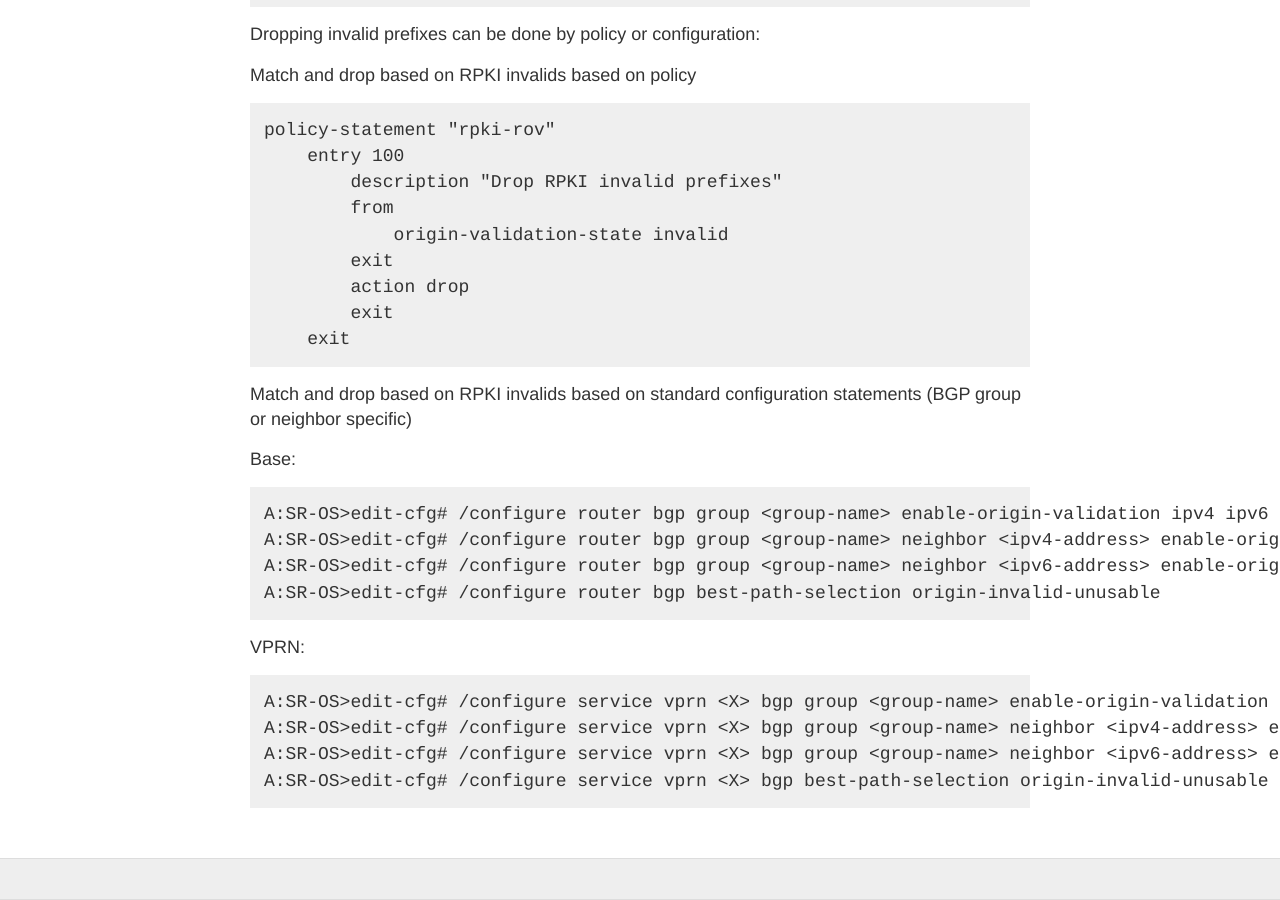
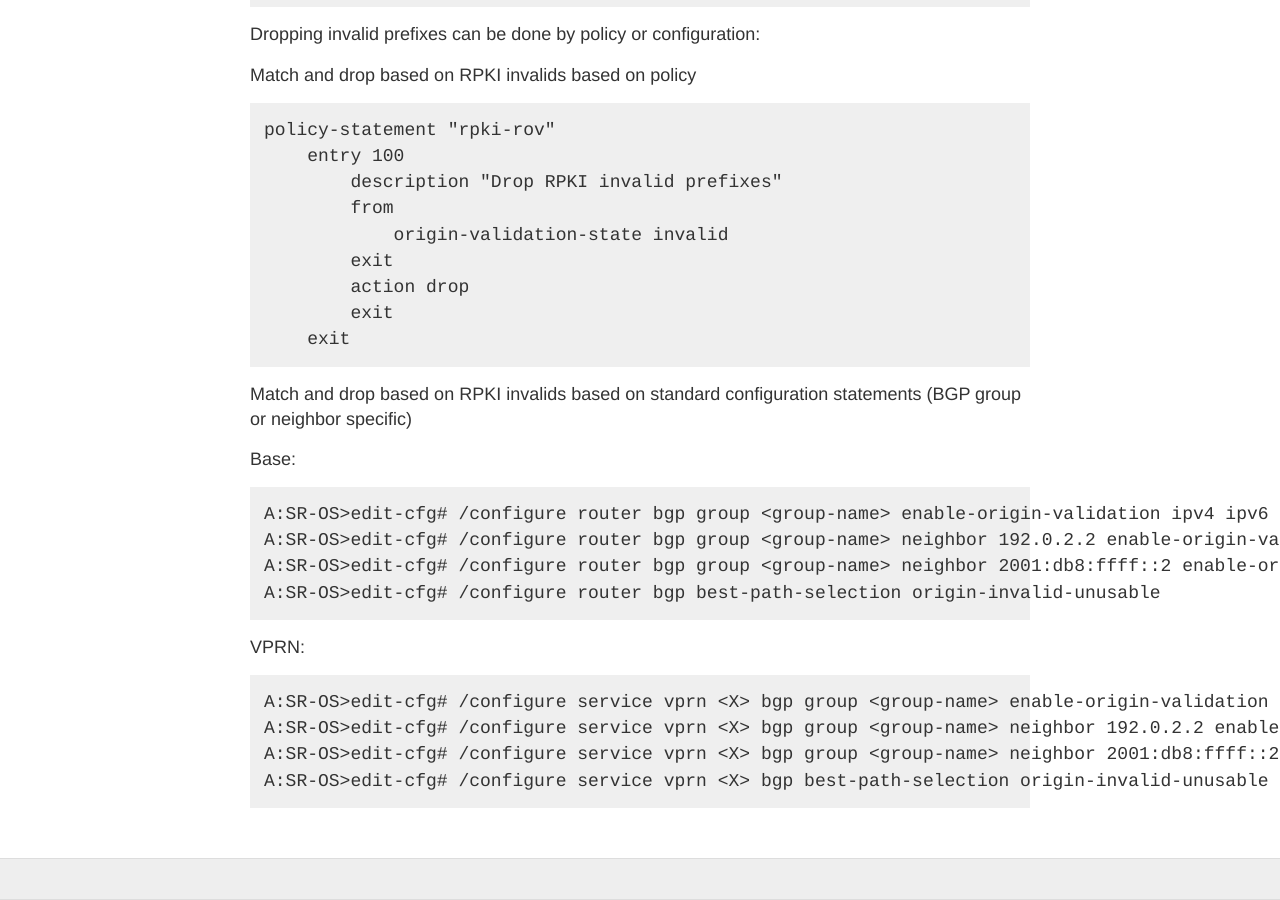
Before and after one commit to NLNOG/bgpfilterguide, a Jekyll site: the page built from guides/reject_invalids.md, in a window 1280 px wide and 900 px high, scrolled down 6124 px. Built offline with Jekyll 4.4.1, drawn with Linux system fonts in a browser that asks for light colours; some of the changed text lies outside the part shown.

Commit message:
unify and fix IPs

````diff
--- a/guides/reject_invalids.md
+++ b/guides/reject_invalids.md
@@ -196,8 +196,8 @@
 # example protocol definition with filter applied
 protocol bgp PEER1 from PEERS_TEMPLATE {
   description "PEER DESCRIPTION";
-  local 10.0.0.1 as 64500;
-  neighbor 10.0.0.2 as 64500;
+  local 192.0.2.1 as 64500;
+  neighbor 192.0.2.2 as 64500;
   ipv4 {
     filter filter ebgp_inbound;
   };
@@ -253,15 +253,15 @@
 Base:
 ```
 A:SR-OS>edit-cfg# /configure router bgp group <group-name> enable-origin-validation ipv4 ipv6
-A:SR-OS>edit-cfg# /configure router bgp group <group-name> neighbor <ipv4-address> enable-origin-validation ipv4
-A:SR-OS>edit-cfg# /configure router bgp group <group-name> neighbor <ipv6-address> enable-origin-validation ipv6
+A:SR-OS>edit-cfg# /configure router bgp group <group-name> neighbor 192.0.2.2 enable-origin-validation ipv4
+A:SR-OS>edit-cfg# /configure router bgp group <group-name> neighbor 2001:db8:ffff::2 enable-origin-validation ipv6
 A:SR-OS>edit-cfg# /configure router bgp best-path-selection origin-invalid-unusable
 ```
 
 VPRN:
 ```
 A:SR-OS>edit-cfg# /configure service vprn <X> bgp group <group-name> enable-origin-validation ipv4 ipv6
-A:SR-OS>edit-cfg# /configure service vprn <X> bgp group <group-name> neighbor <ipv4-address> enable-origin-validation ipv4
-A:SR-OS>edit-cfg# /configure service vprn <X> bgp group <group-name> neighbor <ipv6-address> enable-origin-validation ipv6
+A:SR-OS>edit-cfg# /configure service vprn <X> bgp group <group-name> neighbor 192.0.2.2 enable-origin-validation ipv4
+A:SR-OS>edit-cfg# /configure service vprn <X> bgp group <group-name> neighbor 2001:db8:ffff::2 enable-origin-validation ipv6
 A:SR-OS>edit-cfg# /configure service vprn <X> bgp best-path-selection origin-invalid-unusable
 ```
````
Also changed, not shown: other parts of guides/reject_invalids.md (+4 -4 lines).
